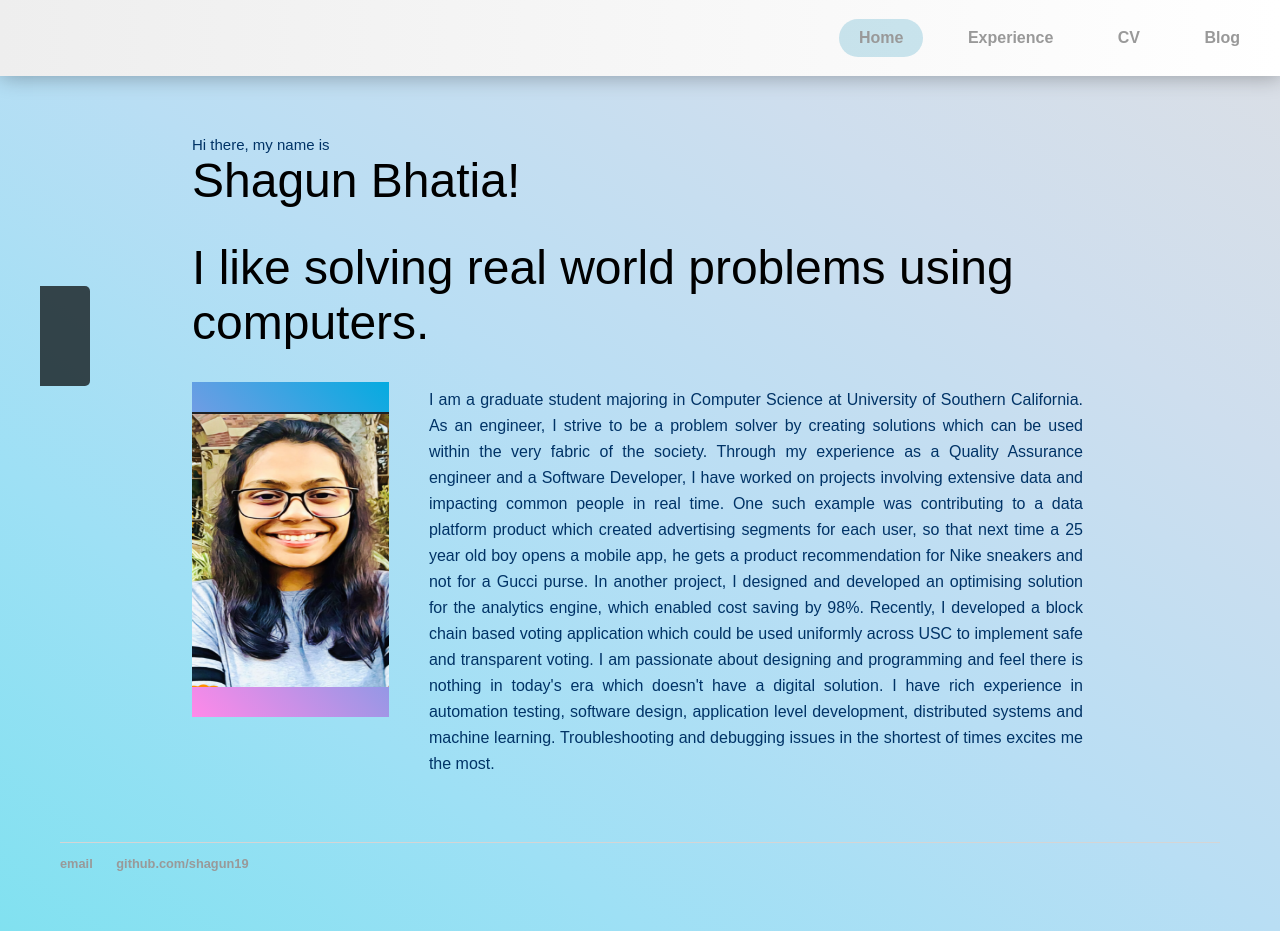
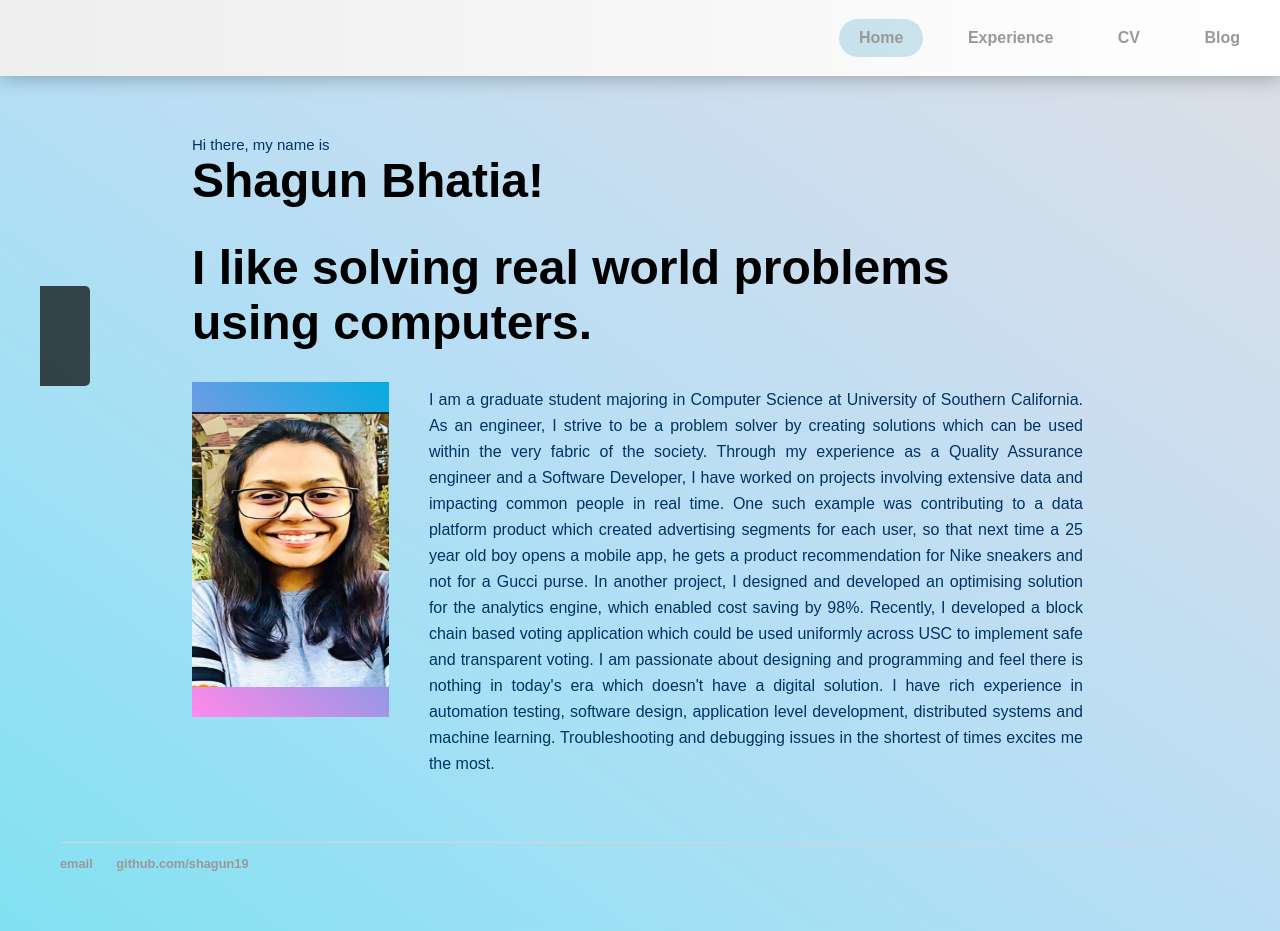
Before and after one commit to shagun19/shagun19.github.io, a Jekyll site: the page index.html, which Jekyll copies as it is, in a window 1280 px wide. Built offline with Jekyll 4.4.1, drawn with Linux system fonts in a browser that asks for light colours; some web fonts are replaced.

Commit message:
font bold

```diff
--- a/css/main.css
+++ b/css/main.css
@@ -1,4 +1,4 @@
-@import url('https://fonts.googleapis.com/css?family=Be Vietnam');
+@import url('https://fonts.googleapis.com/css?family=Be Vietnam:800');
 body {
     width: 100%;
     margin: 0px;
@@ -25,14 +25,15 @@
 h1 {
     font-size: 3em;
     font-family:'Be Vietnam', 'Arial', 'Sans-Serif';
-    font-weight: 200;
+    font-weight: 800;
+;
 }
 
 h1.test {
     font-size: 3em;
     font-family:'Be Vietnam', 'Arial', 'Sans-Serif';
     margin-top: 0px;
-    font-weight: 200;
+    font-weight: 800;
 }
 p {
     font-size: 1.0em;
```
